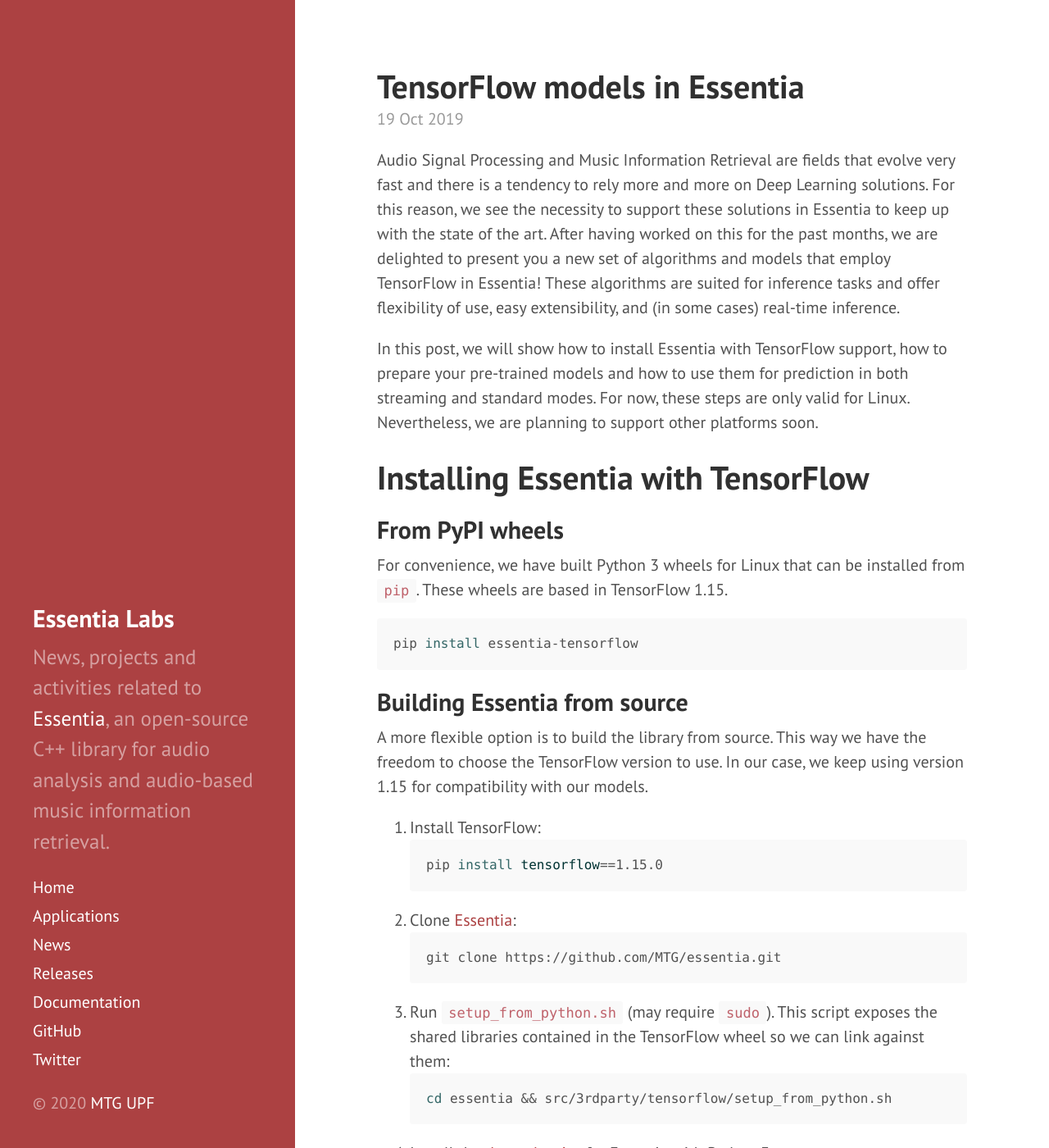
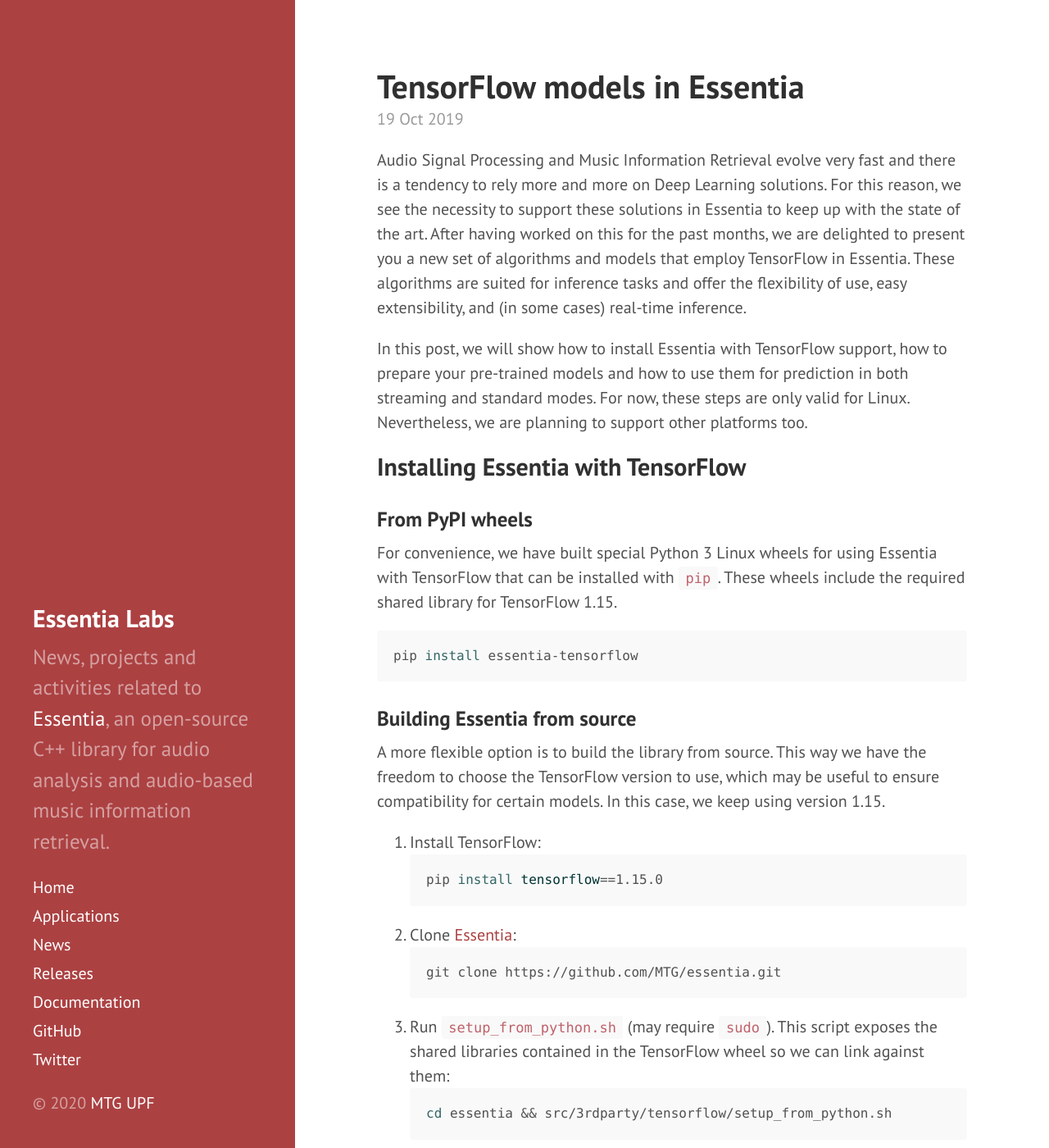
Before and after one commit to pabloEntropia/essentia-labs, a Jekyll site: the page built from _posts/2019-10-19-tensorflow-models-in-essentia.md, in a window 1280 px wide and 1400 px high. Shown: the whole window at 82% size. Built offline with Jekyll 4.4.1, drawn with Linux system fonts in a browser that asks for light colours; some of the changed text lies outside the part shown.

Commit message:
Tensorflow blogpost final improvements

````diff
--- a/_posts/2019-10-19-tensorflow-models-in-essentia.md
+++ b/_posts/2019-10-19-tensorflow-models-in-essentia.md
@@ -3,19 +3,19 @@
 title: TensorFlow models in Essentia
 category: news
 ---
-Audio Signal Processing and Music Information Retrieval are fields that evolve very fast and there is a tendency to rely more and more on Deep Learning solutions. For this reason, we see the necessity to support these solutions in Essentia to keep up with the state of the art. After having worked on this for the past months, we are delighted to present you a new set of algorithms and models that employ TensorFlow in Essentia! These algorithms are suited for inference tasks and offer flexibility of use, easy extensibility, and (in some cases) real-time inference.
+Audio Signal Processing and Music Information Retrieval evolve very fast and there is a tendency to rely more and more on Deep Learning solutions. For this reason, we see the necessity to support these solutions in Essentia to keep up with the state of the art. After having worked on this for the past months, we are delighted to present you a new set of algorithms and models that employ TensorFlow in Essentia. These algorithms are suited for inference tasks and offer the flexibility of use, easy extensibility, and (in some cases) real-time inference.
 
 In this post, we will show how to install Essentia with TensorFlow support, how to prepare your pre-trained models and how to use them for prediction in both streaming and standard modes.
-For now, these steps are only valid for Linux. Nevertheless, we are planning to support other platforms soon.
+For now, these steps are only valid for Linux. Nevertheless, we are planning to support other platforms too.
 
-# Installing Essentia with TensorFlow
-## From PyPI wheels
-For convenience, we have built Python 3 wheels for Linux that can be installed from `pip`. These wheels are based in TensorFlow 1.15.
+## Installing Essentia with TensorFlow
+### From PyPI wheels
+For convenience, we have built special Python 3 Linux wheels for using Essentia with TensorFlow that can be installed with `pip`. These wheels include the required shared library for TensorFlow 1.15.
 ```sh
 pip install essentia-tensorflow
 ```
-## Building Essentia from source
-A more flexible option is to build the library from source. This way we have the freedom to choose the TensorFlow version to use. In our case, we keep using version 1.15 for compatibility with our models.
+### Building Essentia from source
+A more flexible option is to build the library from source. This way we have the freedom to choose the TensorFlow version to use, which may be useful to ensure compatibility for certain models. In this case, we keep using version 1.15.
 1. Install TensorFlow:
 ```bash
 pip install tensorflow==1.15.0
@@ -58,9 +59,7 @@
 msd_labels = ['rock','pop','alternative','indie','electronic','female vocalists','dance','00s','alternative rock','jazz','beautiful','metal','chillout','male vocalists','classic rock','soul','indie rock','Mellow','electronica','80s','folk','90s','chill','instrumental','punk','oldies','blues','hard rock','ambient','acoustic','experimental','female vocalist','guitar','Hip-Hop','70s','party','country','easy listening','sexy','catchy','funk','electro','heavy metal','Progressive rock','60s','rnb','indie pop','sad','House','happy']
 ```
 
-We provide more pre-made models on [our webpage](https://essentia.upf.edu/documentation/models/).
-
-One of the keys to making predictions faster is the use of our C++ extractor. Essentia's mel-spectrogram offers parameters that make it possible to reproduce the features from most of the well-known audio analysis libraries. In this case, we are reproducing the training features computed with [Librosa](https://librosa.github.io/):
+One of the keys to making predictions faster is the use of our C++ extractor. Essentia's algorithm for mel-spectrogram offers parameters that make it possible to reproduce the features from most of the well-known audio analysis libraries. In this case, we are reproducing the training features that [were computed with Librosa](https://github.com/jordipons/musicnn/blob/master/musicnn/extractor.py):
 
 
 ```python
@@ -68,16 +67,18 @@
 sampleRate = 16000
 frameSize=512
 hopSize=256
-patchSize = 187
 
 # mel bands parameters
 numberBands=96
 weighting='linear'
 warpingFormula='slaneyMel'
 normalize='unit_tri'
+
+# model parameters
+patchSize = 187
 ```
 
-First of all, we instantiate the required algorithms:
+First of all, we instantiate the required algorithms using the [streaming mode](https://essentia.upf.edu/essentia_python_tutorial.html#using-essentia-in-streaming-mode) of Essentia:
 
 
 ```python
@@ -86,6 +87,7 @@
 
 filename = 'your/amazing/song.mp3'
 
+# Algorithms for mel-spectrogram computation
 audio = MonoLoader(filename=filename, sampleRate=sampleRate)
 
 fc = FrameCutter(frameSize=frameSize, hopSize=hopSize)
@@ -100,24 +102,33 @@
                weighting=weighting, normalize=normalize,
                warpingFormula=warpingFormula)
 
+# Algorithms for logarithmic compression of mel-spectrograms
 shift = UnaryOperator(shift=1, scale=10000)
 
 comp = UnaryOperator(type='log10')
 
+# This algorithm cuts the mel-spectrograms into patches
+# according to the model's input size and stores them in a data
+# type compatible with TensorFlow
 vtt = VectorRealToTensor(shape=[1, 1, patchSize, numberBands])
 
+# Auxiliar algorithm to store tensors into pools
 ttp = TensorToPool(namespace=input_layer)
 
+# The core TensorFlow wrapper algorithm operates on pools
+# to accept a variable number of inputs and outputs
 tfp = TensorflowPredict(graphFilename=modelName,
                         inputs=[input_layer],
                         outputs=[output_layer],
                         isTraining=False,
                         isTrainingName="model/Placeholder_1")
 
+# Algorithms to retrieve the predictions from the wrapper
 ptt = PoolToTensor(namespace=output_layer)
 
 ttv = TensorToVectorReal()
 
+# Another pool to store output predictions
 pool = Pool()
 ```
 
@@ -132,12 +143,14 @@
 mel.bands      >>  shift.array
 shift.array    >>  comp.array
 comp.array     >>  vtt.frame
-comp.array     >>  (pool, "melbands")
 vtt.tensor     >>  ttp.tensor
 ttp.pool       >>  tfp.poolIn
 tfp.poolOut    >>  ptt.pool
 ptt.tensor     >>  ttv.tensor
 ttv.frame      >>  (pool, output_layer)
+
+# Store mel-spectrograms to reuse them later in this tutorial
+comp.array     >>  (pool, "melbands")
 ```
 
 Now we can run the Network and measure the prediction time:
@@ -174,7 +187,7 @@
     3: classic rock
 
 
-Also we can see the evolution of tags over time, also known as the taggram:
+Also, we can see the evolution of tag activations over time in a *taggram* where columns correspond to consecutive input patches:
 
 
 ```python
@@ -189,9 +202,9 @@
 
 ![png]({{ site.baseurl }}/assets/tensorflow-models-in-essentia/taggram.png)
 
-# Standard mode
+## Standard mode
 
-The standard mode is an alternative to use the new algorithms where they are called as regular functions. This provides more flexibility in order to integrate them with a 3rd-party code in Python:
+The new algorithms are also available in the [standard mode](https://essentia.upf.edu/essentia_python_tutorial.html#using-essentia-in-standard-mode) where they can be called as regular functions. This provides more flexibility in order to integrate them with a 3rd-party code in Python:
 
 
 ```python
@@ -233,7 +245,7 @@
     3: classic rock
 
 
-# How fast is it?
+## How fast is it?
 Let's compare with the original Python implementation:
 
 
````
Also changed, not shown: other parts of _posts/2019-10-19-tensorflow-models-in-essentia.md (+10 -10 lines).
